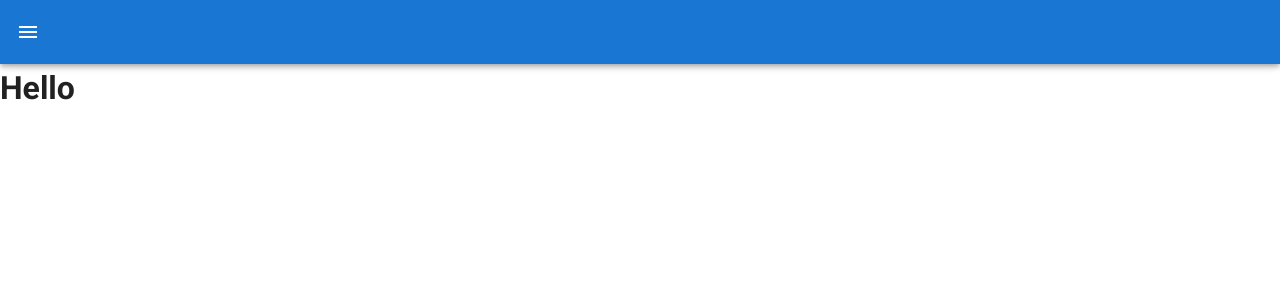
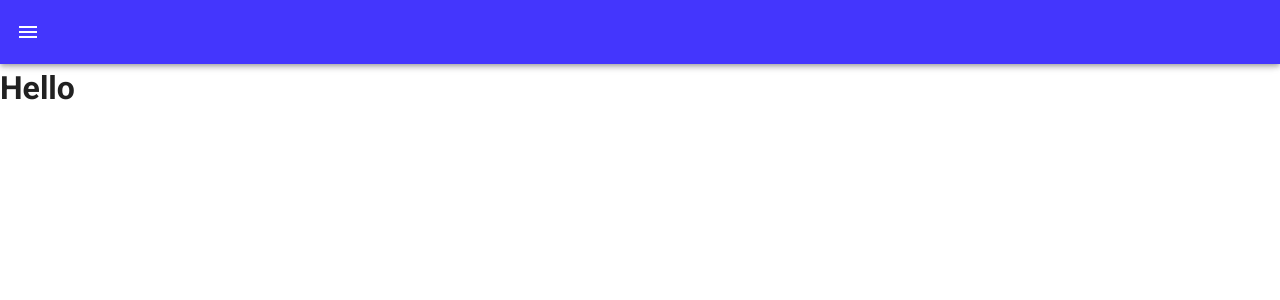
Before and after one commit to matiassemelman/edmachinachallenge, a Vue app: page / in a window 1280 px wide. Shown: the top 300 px of the page. Built offline with nearby package versions, Linux system fonts and the light colour scheme.

Commit message:
setting palette colors

```diff
--- a/src/plugins/vuetify.js
+++ b/src/plugins/vuetify.js
@@ -4,10 +4,12 @@ import Vuetify from 'vuetify/lib/framework';
 Vue.use(Vuetify);
 
 export default new Vuetify({
-    themes: {
-        theme: {
+    theme: {
+        themes: {
             light: {
-                primary: "#4436FD"
+                primary: "#4436FD",
+                secondary: "#6E6B7B",
+                terciary: "#AA3EFF"
             }
         }
     }
```
Also changed, not shown: src/assets/logo.png (added).
